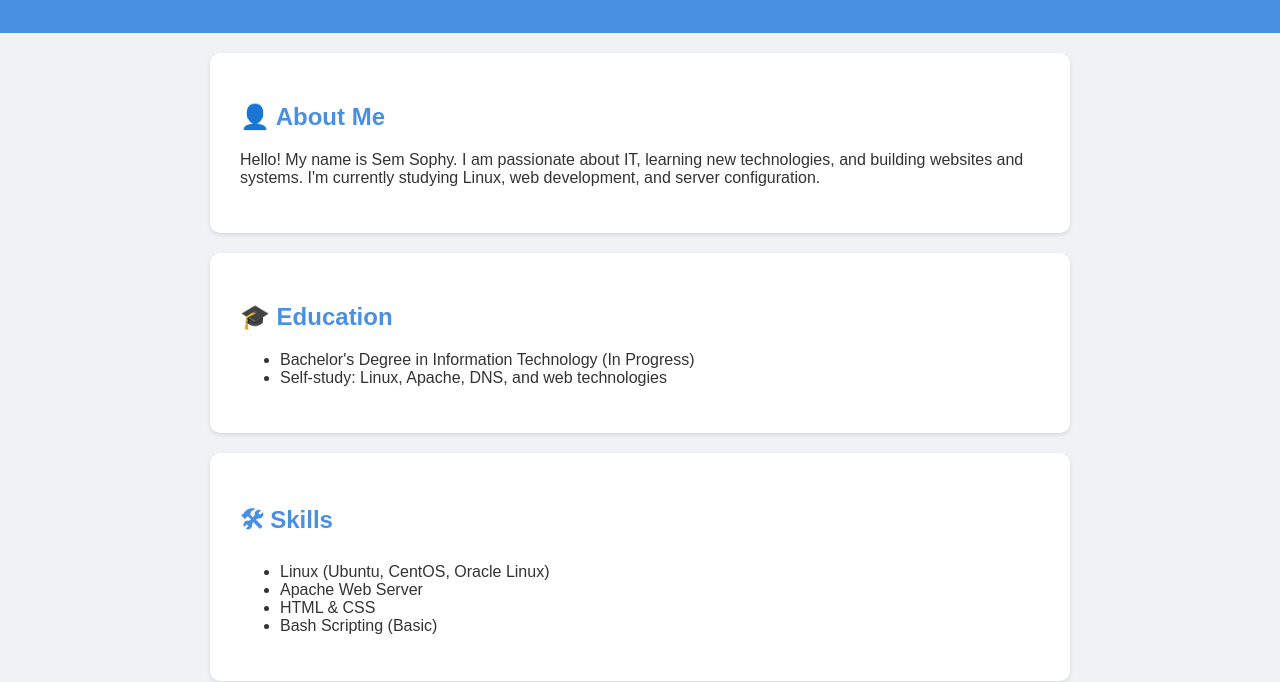
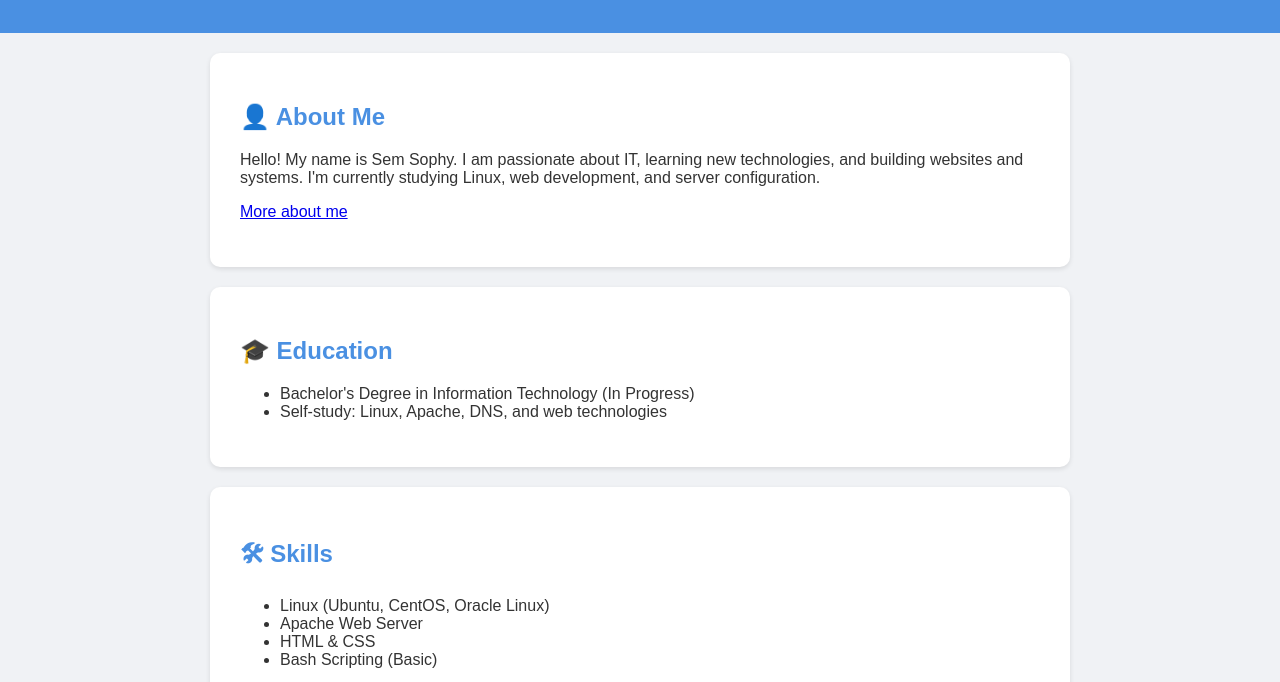
Before and after one commit to p258699/https-my-portfolio, a plain HTML site: page index.html in a window 1280 px wide. Shown: the part 121-803 px from the top of the page. Drawn offline with Linux system fonts and the light colour scheme.

Commit message:
Update index.html

```diff
--- a/index.html
+++ b/index.html
@@ -48,6 +48,7 @@
   <section>
     <h2>👤 About Me</h2>
     <p>Hello! My name is Sem Sophy. I am passionate about IT, learning new technologies, and building websites and systems. I'm currently studying Linux, web development, and server configuration.</p>
+    <p><a href="/portfolio/about.html">More about me</a></p>
   </section>
 
   <section>
```
